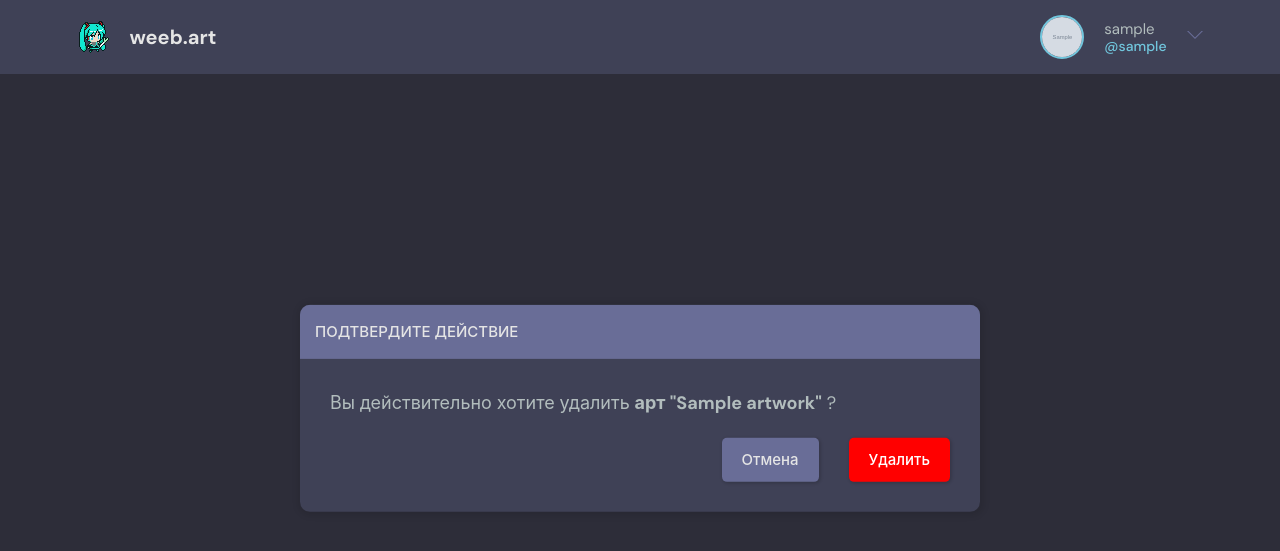
After one commit to Lyndholm/weeb, a Django app: page /artwork-delete/00000000-0000-0000-0000-000000000001/ in a window 1280 px wide. The commit adds this page. Shown: the top 551 px of the page. Run offline with Django 4.2, Linux system fonts and the light colour scheme; a user stored in the database is signed in; tables that the repository leaves empty hold one stand-in row (values such as "Sample post"); grey boxes marked "Sample" are stand-in pictures.

Commit message:
Delete artwork functionality

```diff
--- a/weeb/artworks/templates/artwork.html
+++ b/weeb/artworks/templates/artwork.html
@@ -39,7 +39,7 @@
                         </svg>
                         Редактировать
                     </a>
-                    <a href="">
+                    <a href="{% url 'artwork-delete' artwork.id %}">
                         <svg version="1.1" xmlns="http://www.w3.org/2000/svg" width="32" height="32"
                             viewBox="0 0 32 32">
                             <path
--- a/weeb/artworks/urls.py
+++ b/weeb/artworks/urls.py
@@ -6,4 +6,5 @@ urlpatterns = [
     path('', views.home_page, name='home-page'),
     path('artwork/<uuid:pk>/', views.artwork_page, name='artwork'),
     path('artwork-create/', views.create_artwork, name='artwork-create'),
+    path('artwork-delete/<uuid:pk>/', views.delete_artwork, name='artwork-delete'),
 ]
--- a/weeb/artworks/views.py
+++ b/weeb/artworks/views.py
@@ -1,5 +1,6 @@
 from django.contrib.auth.decorators import login_required
 from django.db.models import Count
+from django.http import Http404
 from django.shortcuts import redirect, render
 
 from .forms import ArtworkForm
@@ -47,3 +48,18 @@ def create_artwork(request):
 
     context = {'form': form, 'tags': tags}
     return render(request, 'artwork_create.html', context)
+
+
+@login_required(login_url='login')
+def delete_artwork(request, pk):
+    artwork = Artwork.objects.get(id=pk)
+
+    if request.user != artwork.author:
+        raise Http404  # TODO: Return 403 Forbidden
+
+    if request.method == 'POST':
+        artwork.file.delete()  # TODO: Also delete artwork file from storage (signals)
+        return redirect('home-page')
+
+    context = {'obj': f'арт "{artwork.title}"'}
+    return render(request, 'delete.html', context)
--- a/weeb/static/styles/style.css
+++ b/weeb/static/styles/style.css
@@ -866,3 +866,7 @@ a {
     transition: all 0.3s ease-in-out;
     text-decoration: none;
 }
+
+.delete-item.layout .layout__box {
+    max-width: 68rem;
+}
--- /dev/null
+++ b/weeb/templates/delete.html
@@ -0,0 +1,30 @@
+{% extends 'main.html' %}
+
+{% block content %}
+<main class="delete-item layout">
+    <div class="container">
+        <div class="layout__box" style="min-height: auto;">
+            <div class="layout__boxHeader">
+                <div class="layout__boxTitle">
+                    <h3>Подтвердите действие</h3>
+                </div>
+            </div>
+            <div class="layout__body">
+                <form class="form" method="POST">
+                    {% csrf_token %}
+                    <div class="form__group">
+                        <p style="font-size: large;">Вы действительно хотите удалить <b>{{obj}}</b> ?</p>
+                    </div>
+
+                    <div class="form__action">
+                        <a class="btn btn--dark" href="{{request.META.HTTP_REFERER}}">Отмена</a>
+                        <button class="btn" type="submit"
+                            style="background-color: rgb(255, 0, 0); color:white;">Удалить</button>
+                    </div>
+
+                </form>
+            </div>
+        </div>
+    </div>
+</main>
+{% endblock content %}
```
